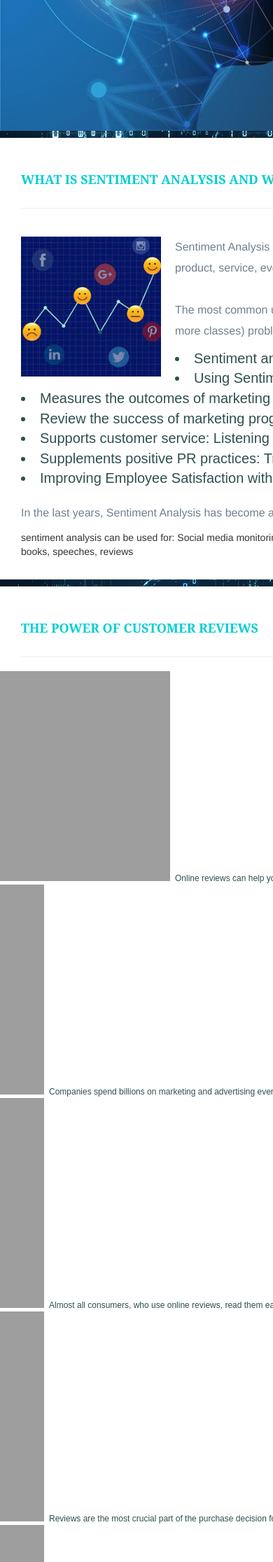
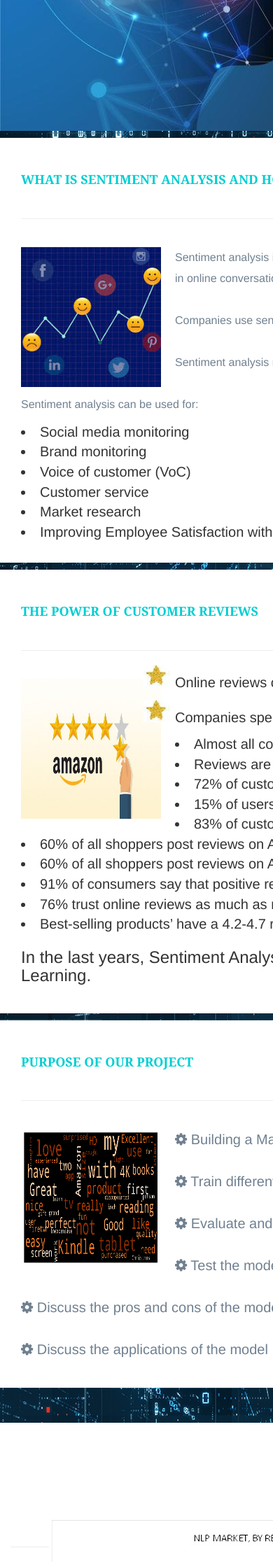
Before and after one commit to GitGTech/Predict-MyReview, a Flask app: page / in a window 390 px wide; the page is wider, and only the part inside the window is pictured. Shown: the part 456-2688 px from the top of that part at 70% size. Run offline with Flask 2, Linux system fonts and the light colour scheme; parts of the project's set-up code (start-up, migrations or seed data) failed here and were passed over; some libraries are stand-ins or nearby versions.

Commit message:
index updated

```diff
--- a/static/css/styles.css
+++ b/static/css/styles.css
@@ -20,14 +20,14 @@ html{ min-height: 100%;
     margin-top: 20px;
     margin-right: 20px;
 }
-ul {
-    list-style-image: url('../assets/images/little-star.PNG');
+ul{
+    list-style-image: url("../assets/images/little-star.PNG")
 
-  }
- li, .font-size{
-    font-size: 12px;
-    color: darkslategray;
-    font-family: Arial, Helvetica, sans-serif;
+}
+
+
+li, .font-size{
+    font-size: 16px;
 }
 
 .wrapper{
@@ -47,7 +47,7 @@ width: 1800px;
  .wrapper2 >p {
 
     font-size: 26px;
-    color: blueviolet
+    color: blueviolet;
  }
 
 .wrapper-precision .container{
@@ -62,7 +62,14 @@ width: 1800px;
     opacity:1;
 }
 
+.index-image1 {
+float: right;
+     margin-right: 200px;
+    padding-bottom: 20px;
+    padding-top: 20px;
 
+
+}
 
 
 
@@ -90,7 +97,7 @@ width: 1800px;
     padding: 30px;
 }
 .description-header{
-    margin-bottom: 30px;
+    margin-bottom: 45px;
 
     align-content: center;
     font-weight: bold;
--- a/templates/index.html
+++ b/templates/index.html
@@ -9,23 +9,11 @@
     <title>Sentiment Analysis Visualization Dashboard</title>
 
     <!-- Boostrap Stylesheet -->
-    <link rel="stylesheet" href="static/css/bootstrap.min.css" media="screen">
-    <!-- <link rel="stylesheet" href="https://stackpath.bootstrapcdn.com/bootstrap/4.3.1/css/bootstrap.min.css" integrity="sha384-ggOyR0iXCbMQv3Xipma34MD+dH/1fQ784/j6cY/iJTQUOhcWr7x9JvoRxT2MZw1T" crossorigin="anonymous" media="screen"> -->
-    <!-- <link rel="stylesheet" href="https://stackpath.bootstrapcdn.com/bootstrap/4.3.1/css/bootstrap.min.css" integrity="sha384-ggOyR0iXCbMQv3Xipma34MD+dH/1fQ784/j6cY/iJTQUOhcWr7x9JvoRxT2MZw1T" crossorigin="anonymous"> -->
+    <link rel="stylesheet" href="../static/css/bootstrap.min.css" media="screen">
 
-    <!-- Our own CSS stylesheet -->
 
-    <!-- <link rel="stylesheet" href="static/css/styles.css" media="screen">  -->
-    <!-- <link rel="stylesheet" href="../static/css/style.css" media="screen"> -->
-    <!-- Leaflet CSS & JS -->
+    <link rel="stylesheet" href="../static/css/styles.css" media="screen">
 
-  <script src="https://d3js.org/d3.v5.min.js"></script>
-
-  <!-- Marker Cluster JS & CSS -->
-<!--
-  <link rel="stylesheet" href="https://maxcdn.bootstrapcdn.com/bootswatch/3.3.7/superhero/bootstrap.min.css">
-  <link href="https://fonts.googleapis.com/css?family=Ubuntu" rel="stylesheet"> -->
-  <!-- <link rel="stylesheet" href="static/css/styles.css" media="screen">  -->
   </head>
 
   <body>
@@ -34,50 +22,33 @@
     {% block content %}
                <div class="wrapper1">
                <img class="center" src="../static/assets/images/state-street-artificial-intelligence.jpg" alt="">
+              </div>
 
-              </div>
               <div class="wrapper" >
                   <div class="index1"></div>
                     <section class="row">
                         <div class="col-md-4">
                            <article class="description-content">
-                                <h2 class="description-header">WHAT IS SENTIMENT ANALYSIS AND WHY IS IT IMPORTANT</h2>
+                                <h2 class="description-header">WHAT IS SENTIMENT ANALYSIS AND HOW IS IT IMPORTANT</h2>
                                 <hr class="description-hr"/>
                                 <!-- <img src="assets/images/Fig1.png" alt="" id="description-image"/> -->
                                 <a href="https://goascribe.com/products-services/sentiment-analysis-tools/" target="_blank"><img src="../static/assets/images/smileyfaces.jpeg" alt="Sentiment Analysis - What & Why" id="description-image"></a>
-                                <p>Sentiment Analysis examines the problem of studying texts, like posts and reviews, uploaded by users on microblogging platforms, forums, and electronic businesses, regarding the opinions they have about a product, service, event, person or idea.</p>
+                                <p>Sentiment analysis is the interpretation and classification of emotions within voice and text data using text analysis techniques, allowing businesses to identify customer sentiment toward products, brands or services in online conversations and feedback.</p>
 
-                                <p>The most common use of Sentiment Analysis is this of classifying a text to a class. Depending on the dataset and the reason, Sentiment Classification can be binary (POSITIVE or NEGATIVE) or multi-class (3 or more classes) problem.</p>
+                                <p>Companies use sentiment analysis for processing data such as tweets, survey responses, and product reviews, getting key insights, and making data-driven decisions.</p>
+                                <p>Sentiment analysis models detect polarity within a text (e.g. a positive or negative opinion), whether it’s a whole document, paragraph, sentence, or clause.</p>
 
-                                <li>Sentiment analysis is useful in social media monitoring of a brand </li>
-
-                                <li> Using Sentiment Analysis in Marketing </li>
-                                <li> Measures the outcomes of marketing campaigns</li>
-                                <li> Review the success of marketing programs based on changes in customer</li>
-                                <li> Supports customer service: Listening for changes in customer reactions may help brands to offer quicker resolutions to problems over social media.</li>
-                                <li>Supplements positive PR practices: Tracking sentiment helps brands to keep track of any negative mentions or comments they need to address quickly.</li>
-
+                                <p>Sentiment analysis can be used for:</p>
+                                <li>Social media monitoring</li>
+                                <li> Brand monitoring</li>
+                                <li>Voice of customer (VoC)</li>
+                                 <li> Customer service</li>
+                                <li> Market research</li>
                                 <li>Improving Employee Satisfaction with Sentiment Analysis in the corporate world </li>
-                                 <p>In the last years, Sentiment Analysis has become a hot-trend topic of scientific and market research in the field of Natural Language Processing (NLP) and Machine Learning.</p>
-
-                                 sentiment analysis can be used for:
-
-                                 Social media monitoring
-                                 Brand monitoring
-                                 Voice of customer (VoC)
-                                 Customer service
-                                 Market research
-
-                                 MISSION IS TO build a machine learning model that will take in any new review and predict if it is positive or negative.
-
-                                 article, discourses, books, speeches, reviews
-
 
                             </article>
 
                       </div>
-
-
                           <div class="col-md-4">
                               <article class="description-content">
                                       <h2 class="description-header">THE POWER OF CUSTOMER REVIEWS</h2>
@@ -86,25 +57,30 @@
                                       <img  src="../static/assets/images/amazon-Reviews-stars.png" alt="POWER OF CUSTOMER REVIEWS" id="description-image">
                                       <ul class="text">
                                           <!-- <li>Have you ever hesitated about a purchase?</li> -->
-                                            <li st>Online reviews can help you form your decision. No matter if you are looking for the best coffee-maker or the best web hosting provider</li>
-                                            <li s>Companies spend billions on marketing and advertising every year. But, at the end of the day, the opinion of other customers is worth more.</li>
-                                            <li s>Almost all consumers, who use online reviews, read them early in the buying process.</li>
-                                            <li style="font-family: Arial, Helvetica, sans-serif">Reviews are the most crucial part of the purchase decision for 90% of US customers.</li>
-                                            <li style="font-family: Verdana, Geneva, Tahoma, sans-serif">72% of customers won’t take action until they read reviews.</li>
-                                            <li>15% of users don’t trust businesses without reviews.</li>
-                                            <li>83% of customers don’t trust advertising</li>
-                                            <li>60% of all shoppers post reviews on Amazon.</li>
-                                            <li>60% of all shoppers post reviews on Amazon.</li>
-                                            <li>91% of consumers say that positive reviews make them more likely to use a business</li>
-                                            <li>76% trust online reviews as much as recommendations from family and friends</li>
-                                            <li>Best-selling products’ have a 4.2-4.7 rating</li>
+                                          <li style="font-size: 20px"  style="font-family: Arial, Helvetica, sans-serif">Online reviews can help you form your decision. No matter if you are looking for the best coffee-maker or the best web hosting provider</p>
+                                          <li style="font-size: 20px"  style="font-family: Arial, Helvetica, sans-serif">Companies spend billions on marketing and advertising every year. But, at the end of the day, the opinion of other customers is worth more.</p>
                                        </ul>
+                                    </ul>
+                                       <li style="font-size: 20px"  style="font-family: Arial, Helvetica, sans-serif">Almost all consumers, who use online reviews, read them early in the buying process.</li>
+                                          <li  style="font-size: 20px"  style="font-family: Arial, Helvetica, sans-serif">Reviews are the most crucial part of the purchase decision for 90% of US customers.</li>
+                                          <li style="font-size: 20px"  style="font-family: Verdana, Geneva, Tahoma, sans-serif">72% of customers won’t take action until they read reviews.</li>
+                                          <li style="font-size: 20px"  style="font-family: Arial, Helvetica, sans-serif">15% of users don’t trust businesses without reviews.</li>
+                                          <li style="font-size: 20px"  style="font-family: Arial, Helvetica, sans-serif">83% of customers don’t trust advertising</li>
+                                          <li style="font-size: 20px"  style="font-family: Arial, Helvetica, sans-serif">60% of all shoppers post reviews on Amazon.</li>
+                                          <li style="font-size: 20px"  style="font-family: Arial, Helvetica, sans-serif">60% of all shoppers post reviews on Amazon.</li>
+                                          <li style="font-size: 20px"  style="font-family: Arial, Helvetica, sans-serif"> 91% of consumers say that positive reviews make them more likely to use a business</li>
+                                          <li style="font-size: 20px"  style="font-family: Arial, Helvetica, sans-serif">76% trust online reviews as much as recommendations from family and friends</li>
+                                          <li style="font-size: 20px"  style="font-family: Arial, Helvetica, sans-serif">Best-selling products’ have a 4.2-4.7 rating</li>
+                                </ul>
+                                <h3>In the last years, Sentiment Analysis has become a hot-trend topic of scientific and market research in the
+                                    field of Natural Language Processing (NLP) and Machine Learning.</h3>
                               </article>
                             </div>
 
                             <div class="col-md-4">
                                   <article class="description-content">
                                     <h2 class="description-header">PURPOSE OF OUR PROJECT</h2>
+
 
                                     <hr class="description-hr"/>
 
@@ -123,36 +99,81 @@
                             </div>
                     </section>
             </div>
-                  <!-- </div> -->
+          </div>
+
+
 
            <br><br>
 
       <div class="wrapper">
+          <article class="description-content">
           <section class="row">
             <div class="col-md-12">
 
-                <h1 class="description-header" style="font-size:45px" align="center">Sentiment Analysis - words that can make you or break you </h1>
+                <h1 class="description-header" style="text-align:center" style="font-size:45px">WHY WE CHOSE TO DO THIS PROJECT</h1>
+
+                <!-- <h2 class="description-header"style="text-align:center"  style="font-size:45px">Sentiment Analysis - words that can make you or break you </h2> -->
+                <!-- <hr class="description-hr"/> -->
+            <!-- </article> -->
+           </div>
+
+            <div class="col-md-6">
+
+                <img class="index-image1"   src="../static/assets/images/natural-language-processing-nlp2.jpg" alt="">
+                </div>
+
+                <div class="col-md-6">
+                <img class="index-image1"  src="../static/assets/images/natural-language-processing-nlp7.jpg" alt="">
+
+            </div>
+
+            <br><br>
             <hr class="description-hr"/>
-                <img src="static/assets/images/reviews_doughnut.png"height="530px"  class="indexpage-image"/>
+            <div class="col-md-12">
+
+                <h4>Natural Language Processing Market by Component, Deployment Mode, Organization Size, Type, Application
+                  (Sentiment Analysis and Text Classification), Vertical (Healthcare and Life Sciences, and BFSI), and Region - Global Forecast to 2024</h4>
+
+                 <br>
+                  <p style="font-size:16px">By application the Sentiment Analysis segment is expected to grow at the highest rate dueing the few years
+                    owing to the increased focus on understanding end user segments before , during and after shopping to enhance
+                    customer experiences. We wanted to start learning more about this branch of Machine Learning  not only to gain knowledge
+                  and grow but also enjoy the financial benefits of having a job in this space. As we did research for this project we noticed that
+                    there were barely any datasets available that showed relationship between Sentiment Analysis and increase in Sales or Profits in the market place.
+                    There is a lot of opportunity for future Data Analysts and Data Scientist to thrive in this field arrive  at a point where every business uses
+                  NLP / Sentiment Analysis for faster growth .</p>
            </div>
+             <br>
+             <hr class="description-hr"/>
+           <div class="col-md-12">
+                  <a href="https://www.marketsandmarkets.com/Market-Reports/natural-language-processing-nlp-825.html/"  target="_blank">  <img src="../static/assets/images/markets &markets.png" alt=""  class="index-image1" ></a>
+                  <p class="text-center" > Courtesy of MarketsandMarkets</p>
+          </div>
+       </article>
+
     </section>
  </div>
+
+
+
           <br><br><br>
 
 
             <div class="jumbotron jumbotron-fluid">
                  <div class="container">
                   <h2 class="display-4">Steps To Basic Sentiment Analysis Through Machine Learning </h2>
-                  <p class="lead">Step 1 is to familiarize with the data. Step 2 is to find the right classifiaction model. Step 3 is to evaluate the efficience of different model and choose the right one. Step 4 is to use the model to predit </p>
+
                   <section class="row">
                       <div class="col-md-3">
                             <div id="images">
                               <a href="{{ url_for('datatabicon') }}"><img src="../static/assets/images/bar-chart-reviews-recommendations.PNG" alt="DataButtonImage" class="imageNav-photo"><button class="btn">CLICK Step 1</button></a>
+                        <h3> Familiarize with the data</h3>
                             </div>
                       </div>
                           <div class="col-md-3">
                               <div id="images">
                                   <a href="{{ url_for('modelicon') }}"><img src="../static/assets/images/ModelpageImage.png" alt="Latitude vs. Humidity" class="imageNav-photo"><button class="btn">CLICK Step 2</button></a>
+                              <h3> Find the right classifiaction model</h3>
                                 </div>
                           </div>
 
@@ -160,50 +181,30 @@
                                   <div id="images">
 
                                       <a href="{{ url_for('precisionicon') }}"><img src="../static/assets/images/PrecisionPageImage.jpeg" alt="Latitude vs. Cloudiness" class="imageNav-photo"><button class="btn">CLICK Step 3</button></a>
+                                   <h3>Evaluate Model Accuracy Score</h3>
                                     </div>
                                   </div>
 
                         <div class="col-md-3">
                             <div id="images">
                               <a href="{{ url_for('predictoricon') }}"><img src="../static/assets/images/PredictpageImage.jpeg" alt="Latitude vs. Wind Speed" class="imageNav-photo"><button class="btn">CLICK Step 4</button></a>
-
+                              <h3> Test model to predit </h3>
                             </div>
                         </div>
                   </section>
             </div>
 
 
-          <!-- <p style="color:turquoise;font-size:30px">DataVisualizations-Project</p>
-          <p style="font-size:27px">Inspiration</p>
-          <p>There has been a steady increase in gun violence over the past decade and this trend shows no signs of slowing down. In fact, it is not uncommon to turn on the news and hear about a new mass shooting event that has occured somewhere in the nation. This year alone there have been mass shooting events in Virginia Beach, Virginia (13 Killed/4 Injured), El Paso, Texas (22 Killed/24 Injured), and Dayton, Ohio (10 Killed/27 Injured). In total there were 409 mass shooting events in 2019 resulting in 486 killed and 1642 injured. Gun control is a very sensitive and widely debated topic in The United States of America which has caused it to become highly politicised.</p>
-          <p>The two major political parties in the United States (Democrats/Republicans) have drastically different views and opinions on the subject. Until such a time comes where both sides can come to agreement on gun control it appears that the current positive trend in gun violence will continue to occur. This is what provided the inspiration for the creation of this website. As Data Analysts we can help analyze this dire situation by studying gun violence data and help provide well informed predictions about future trends in order to build strategies that will eventually minimize gun violence, and promote gun safety.</p>
-          <p style="font-size:27px">Goal</p>
-          <p> Our goal was to create a fully functional web visualization dashboard that provides gun violence data in an easily understandable manner.<br><br>
-            1)	Create a maps tab which would include:<br> • Cluster Map of gun violence that occured in America during 2018<br> • Heat Map of gun violence between 2013-2018<br> • Choropleth Map of mass shootings in 2019
-            <br><br> 2) Ceate a charts tab which would include:<br> • Line Chart displaying Gun Violence from Jan 2014 to Mar 2018 on a monthly basis <br>• Bar Chart displaying Gun Violence from Jan 2014 to Dec 2017 Yearly Reports<br>• Pie Chart displaying Types of Gun Violence during 2014-2019 on a yearly basis </p>
-          <p style="font-size:27px">Data Source</p>
-          <p>Our dataset was obtained from “Gun Violence Data” (https://www.kaggle.com/jameslko/gun-violence-data) as well as https://www.gunviolencearchive.org. This dataset contains more than 260k gun violence incidents, in the US between January 2013 and March 2018 , with detailed information about each incident, in CSV format. In order to collect 2019 data we had to download the data from https://www.gunviolencearchive.org in csv format.</p>
-          <p style="font-size:27px">User-driven interaction</p>
-           <p>This website provides the user with not only a fully interactive navigation bar but also the ability to switch the website into darkmode with the click of a button. All of the maps and charts are interactive as well.</p> -->
-        <!-- </article>
-        </div>    -->
 
 
 
 
-    <!-- End of container -->
 
-
-  <!-- java script files  -->
-  <!-- <script type="text/javascript" src="../static/js/config.js"></script>
-  <script type="text/javascript" src="../static/js/markercluster_logic.js"></script> -->
-
-  <!-- navbar-fixed-bottom -->
 <br><br><br><br><br><br><br>
     <!-- Start of footer -->
-    <!-- <footer> -->
+
     <footer class="footer">
-      <!-- <div class="two-toned-footer-color"></div>   -->
+
 
         <!-- <p class="text-center" style="font-size:16px">George Institute of Technology  Data Analytics : Sentiment Analysis Team</p> -->
         <p class="text-center" style="font-size:20px"><a href="https://www.linkedin.com/in/georgeoddoye/" target="_blank">George Oddoye</a>,
```
Also changed, not shown: templates/precision.html (+9 -4 lines), static/assets/images/United Airline Incident.png (added), static/assets/images/image.png (added), static/assets/images/little-star.PNG (added), static/assets/images/markets &markets.png (added), static/assets/images/monkeysentiment.webp (added), static/assets/images/natural-language-processing-nlp2.jpg (added), static/assets/images/natural-language-processing-nlp6.jpg (added), static/assets/images/natural-language-processing-nlp7.jpg (added), static/assets/images/precisionpage_image.png, 1 other file. Lines whose indentation alone changed are shown as unchanged.
